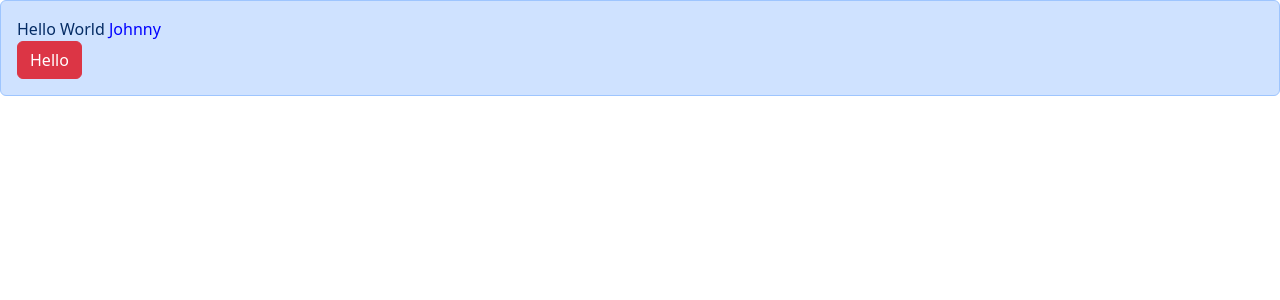
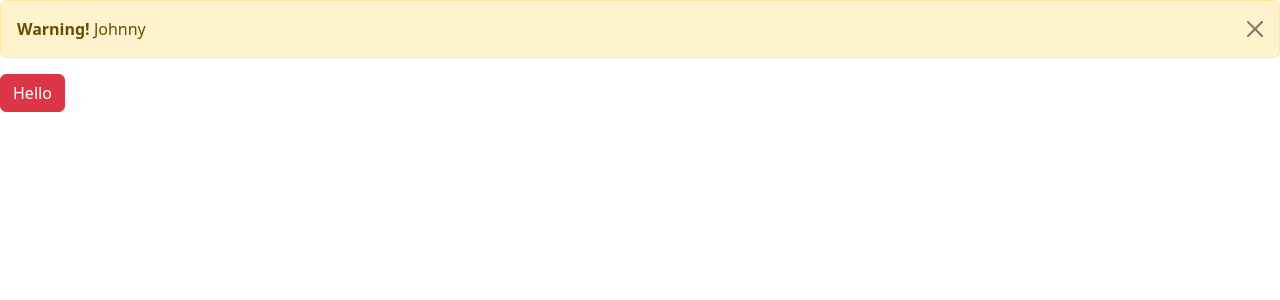
Before and after one commit to MMinHein/learning-react, a React (Vite) app: page / in a window 1280 px wide. Both pictures are taken after a click on the button "Hello". Shown: the top 300 px of the page. Built offline with nearby package versions, Linux system fonts and the light colour scheme.

Commit message:
creating alert with button

```diff
--- a/src/App.tsx
+++ b/src/App.tsx
@@ -1,13 +1,13 @@
+import { useState } from "react";
 import { Alert } from "./components/Alert";
 import Button from "./components/Button";
 
 function App() {
+  const [show, setShow] = useState(false);
   return (
-    <div className="alert alert-primary">
-      <Alert>
-        Hello World <span style={{ color: "Blue" }}>Johnny</span>
-      </Alert>
-      <Button color="danger" onClickHandler={() => console.log("Hello World")}>
+    <div>
+      {show && <Alert onClose={() => setShow(false)}>Johnny</Alert>}
+      <Button color="danger" onClickHandler={() => setShow(true)}>
         Hello
       </Button>
     </div>
--- a/src/components/Alert.tsx
+++ b/src/components/Alert.tsx
@@ -2,8 +2,23 @@ import { ReactNode } from "react";
 
 interface Props {
   children: ReactNode;
+  onClose: () => void;
 }
 
-export const Alert = ({ children }: Props) => {
-  return <div>{children}</div>;
+export const Alert = ({ children, onClose }: Props) => {
+  return (
+    <div
+      className="alert alert-warning alert-dismissible fade show"
+      role="alert"
+    >
+      <strong>Warning!</strong> {children}
+      <button
+        type="button"
+        className="btn-close"
+        data-bs-dismiss="alert"
+        aria-label="Close"
+        onClick={onClose}
+      ></button>
+    </div>
+  );
 };
```
